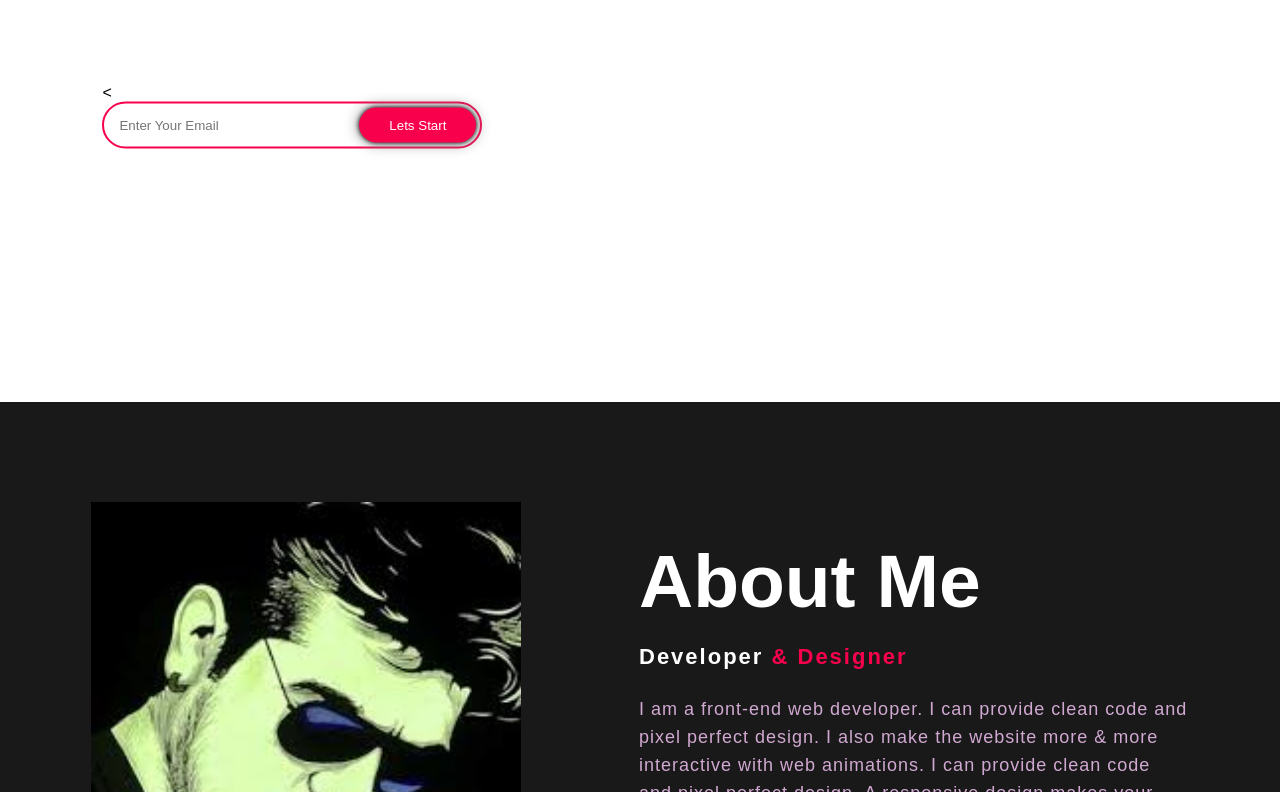
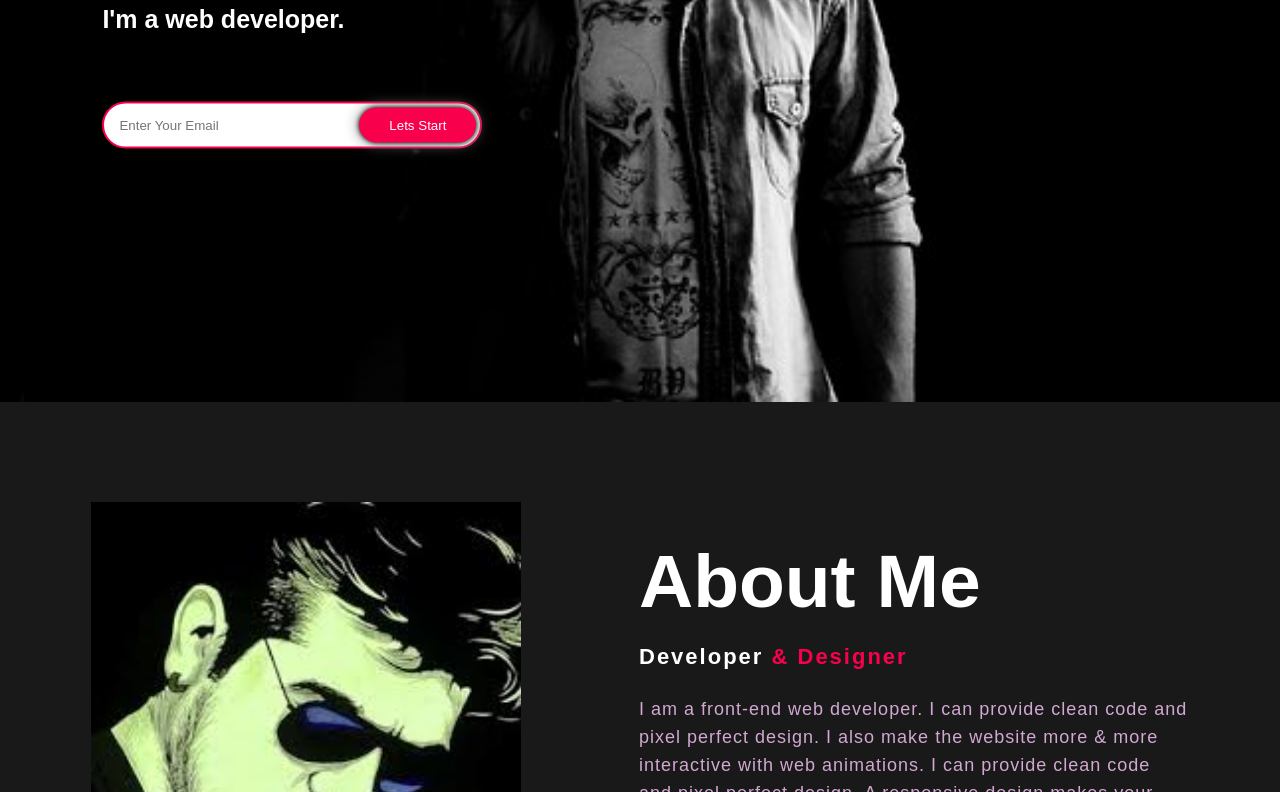
Before and after one commit to muyingo-abubakar/simple, a plain HTML site: page index.html in a window 1280 px wide. Shown: the part 398-1190 px from the top of the page. Drawn offline with Linux system fonts and the light colour scheme.

Commit message:
Update styles.css

```diff
--- a/styles.css
+++ b/styles.css
@@ -7,7 +7,7 @@
 .hero{
   height:100vh;
   width:100%;
-  background-image: url("..images/man-1281562__340.jpg");
+  background-image: url("images/man-1281562__340.jpg");
   background-size: cover;
   background-position: center;
 }
```
